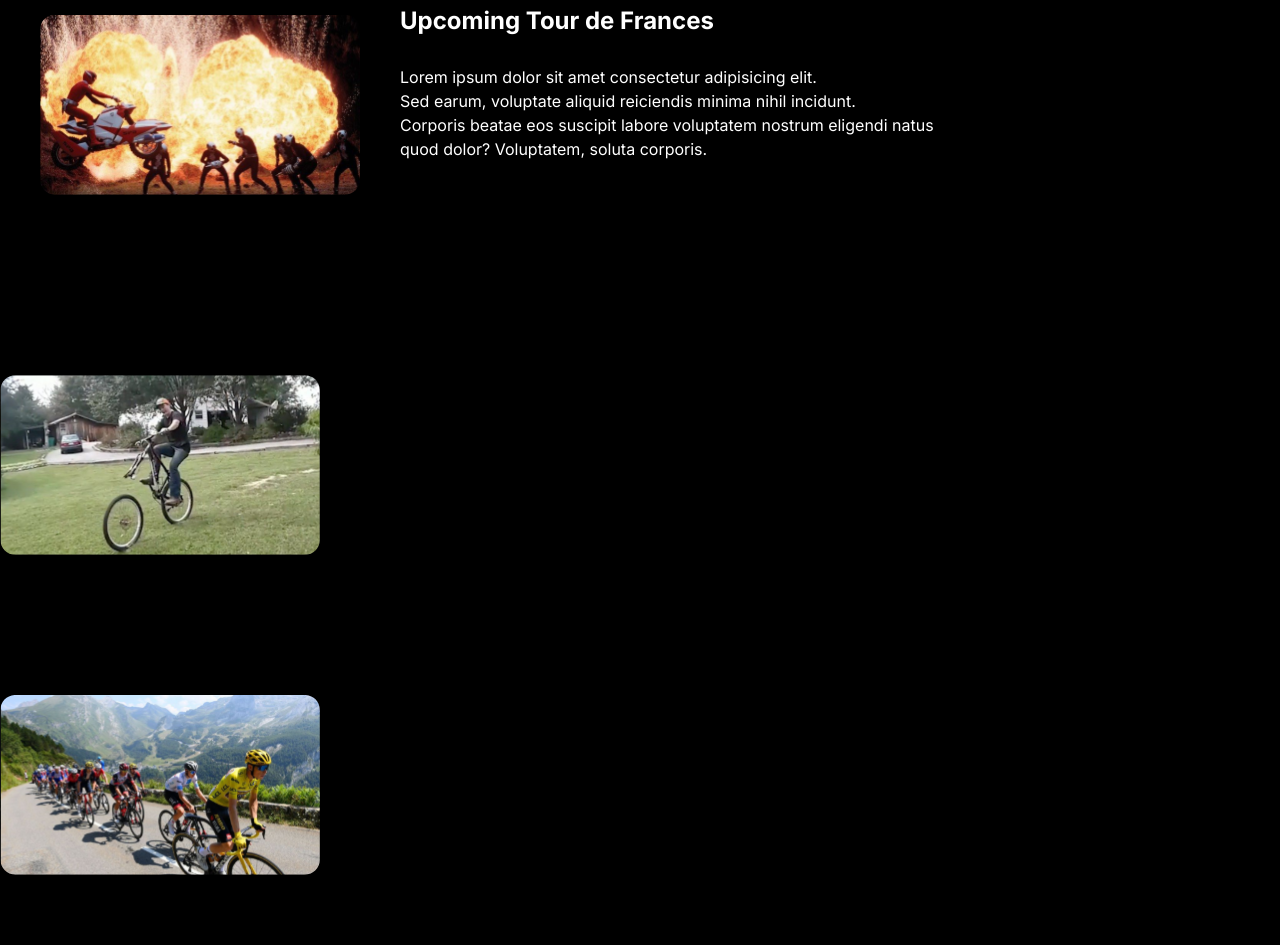
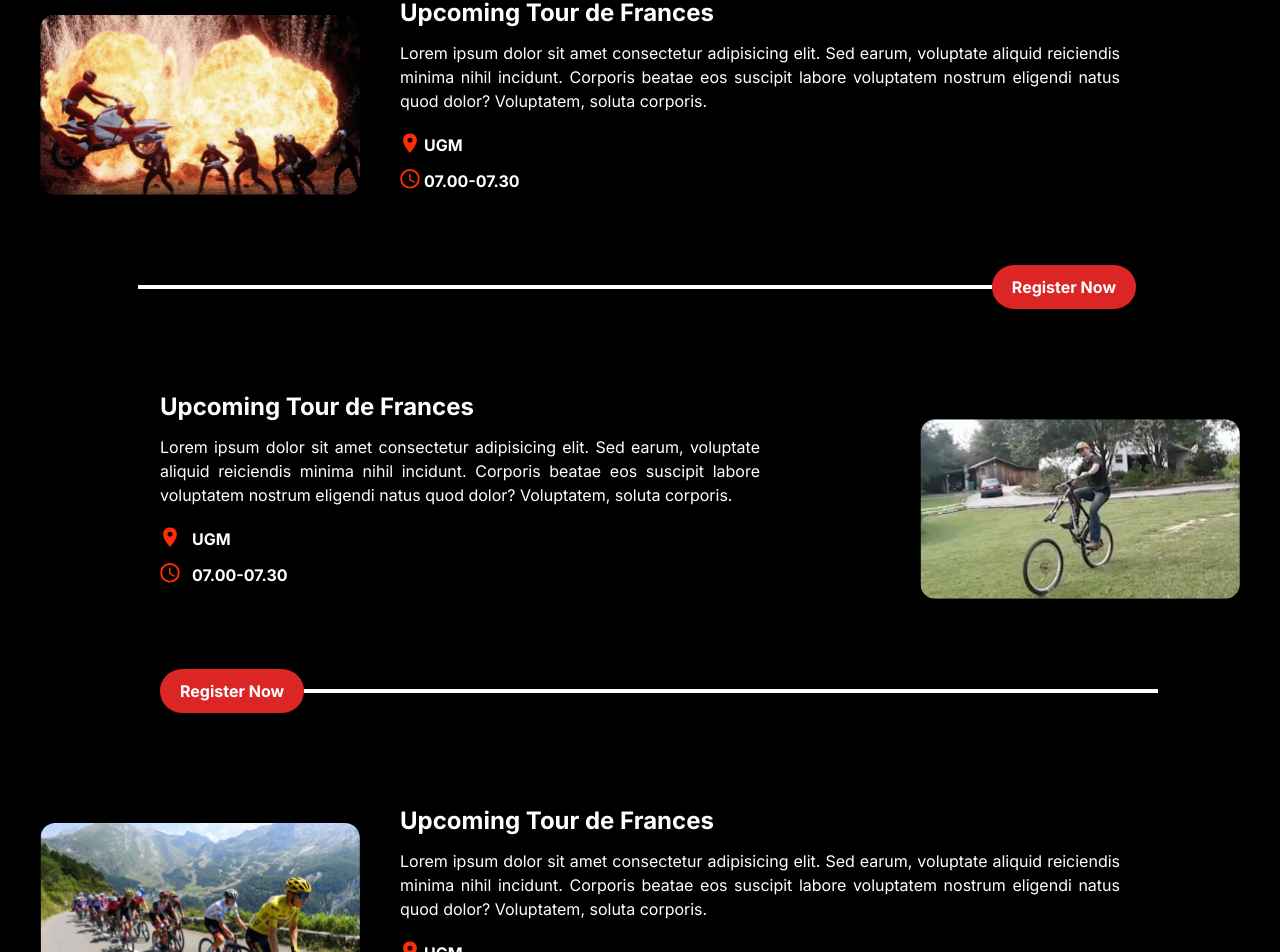
Before and after one commit to yanridwan/TEDxUGM-3.0, a Next.js app: page /cycling in a window 1280 px wide. Shown: the part 95-1047 px from the top of the page. Built offline with nearby package versions, Linux system fonts and the light colour scheme.

Commit message:
interview

```diff
--- a/app/cycling/page.tsx
+++ b/app/cycling/page.tsx
@@ -7,18 +7,58 @@
       <img src="interview/logo.svg" className="w-25 h-10 absolute right-5 bottom-4"/>
     </div>
     <div className="flex flex-row items-center">
-      <img src="/cycling/pics.svg" className=" h-80 w-80 mx-10 mt-10"/>
-      <h1 className="absolute text-2xl text-white font-bold left-[400px] top-[100px]">Upcoming Tour de Frances</h1>
-      <h2 className="absolute text-white left-[400px] top-[160px] text-justify md">Lorem ipsum dolor sit amet consectetur adipisicing elit. <br />
-      Sed earum, voluptate aliquid reiciendis minima nihil incidunt. <br />
-      Corporis beatae eos suscipit labore voluptatem nostrum eligendi natus<br />
-      quod dolor? Voluptatem, soluta corporis.<br /></h2>
+      <img src="/cycling/pics.svg" className=" h-80 w-80 ml-10 mt-10"/>
+      <div>
+      <h1 className="text-2xl text-white font-bold ml-10 mt-5 mb-3 ">Upcoming Tour de Frances</h1>
+      <h3 className=" text-white ml-10 mr-40 text-justify ">Lorem ipsum dolor sit amet consectetur adipisicing elit.
+      Sed earum, voluptate aliquid reiciendis minima nihil incidunt.
+      Corporis beatae eos suscipit labore voluptatem nostrum eligendi natus
+      quod dolor? Voluptatem, soluta corporis.</h3>
+      <img src="/cycling/location.svg" className="h-5 w-5 ml-10 mt-5"/>
+      <h4 className="font-bold text-white ml-16 -mt-5 mb-3">UGM</h4>
+      <img src="/cycling/time.svg" className="h-5 w-5 ml-10"/>
+      <h4 className="font-bold text-white ml-16 -mt-5">07.00-07.30</h4>
+    </div>
+    </div>
+    <div className="flex flex-row-reverse items-center">
+    <button className="bg-red-600 hover:bg-red-500 text-white font-bold px-5 mt-0 mr-36 py-2.5 rounded-full">Register Now</button>
+    <span class="h-1 w-2/3 bg-white"></span>
+    </div>
+    <div className="flex flex-row-reverse items-center">
+      <img src="/cycling/pics2.svg" className="h-80 w-80 mr-10  mt-10"/>
+      <div>
+      <h1 className=" text-2xl text-white font-bold ml-40 mb-3 ">Upcoming Tour de Frances</h1>
+      <h3 className=" text-white ml-40 mr-40 text-justify ">Lorem ipsum dolor sit amet consectetur adipisicing elit.
+      Sed earum, voluptate aliquid reiciendis minima nihil incidunt.
+      Corporis beatae eos suscipit labore voluptatem nostrum eligendi natus
+      quod dolor? Voluptatem, soluta corporis.</h3>
+      <img src="/cycling/location.svg" className="h-5 w-5 ml-40 mt-5"/>
+      <h4 className="font-bold text-white ml-48 -mt-5 mb-3">UGM</h4>
+      <img src="/cycling/time.svg" className="h-5 w-5 ml-40"/>
+      <h4 className="font-bold text-white ml-48 -mt-5">07.00-07.30</h4>
+      </div>
     </div>
     <div className="flex flex-row items-center">
-      <img src="/cycling/pics2.svg" className="h-80 w-80  mt-10"/>
+    <button className="bg-red-600 hover:bg-red-500 text-white font-bold px-5 mt-0 ml-40 py-2.5 rounded-full">Register Now</button>
+    <span class="h-1 w-2/3 bg-white"></span>
     </div>
     <div className="flex flex-row items-center">
-      <img src="/cycling/pics3.svg" className=" h-80 w-80 left-[40px] top-[560px]"/>
+      <img src="/cycling/pics3.svg" className=" h-80 w-80 ml-10 mt-10 "/>
+      <div>
+      <h1 className="text-2xl text-white font-bold ml-10 mt-5 mb-3 ">Upcoming Tour de Frances</h1>
+      <h3 className=" text-white ml-10 mr-40 text-justify ">Lorem ipsum dolor sit amet consectetur adipisicing elit.
+      Sed earum, voluptate aliquid reiciendis minima nihil incidunt.
+      Corporis beatae eos suscipit labore voluptatem nostrum eligendi natus
+      quod dolor? Voluptatem, soluta corporis.</h3>
+      <img src="/cycling/location.svg" className="h-5 w-5 ml-10 mt-5"/>
+      <h4 className="font-bold text-white ml-16 -mt-5 mb-3">UGM</h4>
+      <img src="/cycling/time.svg" className="h-5 w-5 ml-10"/>
+      <h4 className="font-bold text-white ml-16 -mt-5">07.00-07.30</h4>
+      </div>
+    </div>
+    <div className="flex flex-row-reverse items-center">
+    <button className="bg-red-600 hover:bg-red-500 text-white font-bold px-5 mt-0 mr-36 py-2.5 mb-10 rounded-full">Register Now</button>
+    <span class="h-1 w-2/3 bg-white mb-10"></span>
     </div>
 </div>
   )
--- a/app/interview/page.tsx
+++ b/app/interview/page.tsx
@@ -1,10 +1,64 @@
 function Interview() {
   return (
     <div class="relative bg-red-600 min-h-screen ">
-    <div class="fixed box-content bg-white w-full h-16">
+      <div className="fixed box-content bg-white w-full h-16 z-20">
       <img src="interview/arrow.svg" className="w-5 h-5 absolute left-10 top-5"/>
       <h1 className="absolute left-16 font-bold top-5">Interview</h1>
       <img src="interview/logo.svg" className="w-25 h-10 absolute right-5 bottom-4"/>
+    </div>
+    <div className="flex flex-row items-center">
+      <img src="/cycling/pics.svg" className=" h-80 w-80 ml-10 mt-10"/>
+      <div>
+      <h1 className="text-2xl text-white font-bold ml-10 mt-5 mb-3 ">Upcoming Tour de Frances</h1>
+      <h3 className=" text-white ml-10 mr-40 text-justify ">Lorem ipsum dolor sit amet consectetur adipisicing elit.
+      Sed earum, voluptate aliquid reiciendis minima nihil incidunt.
+      Corporis beatae eos suscipit labore voluptatem nostrum eligendi natus
+      quod dolor? Voluptatem, soluta corporis.</h3>
+      <img src="/cycling/location.svg" className="h-5 w-5 ml-10 mt-5"/>
+      <h4 className="font-bold text-white ml-16 -mt-5 mb-3">UGM</h4>
+      <img src="/cycling/time.svg" className="h-5 w-5 ml-10"/>
+      <h4 className="font-bold text-white ml-16 -mt-5">07.00-07.30</h4>
+    </div>
+    </div>
+    <div className="flex flex-row-reverse items-center">
+    <button className="bg-black hover:bg-red-500 text-white font-bold px-5 mt-0 mr-36 py-2.5 rounded-full">Register Now</button>
+    <span class="h-1 w-2/3 bg-white"></span>
+    </div>
+    <div className="flex flex-row-reverse items-center">
+      <img src="/cycling/pics2.svg" className="h-80 w-80 mr-10  mt-10"/>
+      <div>
+      <h1 className=" text-2xl text-white font-bold ml-40 mb-3 ">Upcoming Tour de Frances</h1>
+      <h3 className=" text-white ml-40 mr-40 text-justify ">Lorem ipsum dolor sit amet consectetur adipisicing elit.
+      Sed earum, voluptate aliquid reiciendis minima nihil incidunt.
+      Corporis beatae eos suscipit labore voluptatem nostrum eligendi natus
+      quod dolor? Voluptatem, soluta corporis.</h3>
+      <img src="/interview/loc1.svg" className="h-5 w-5 ml-40 mt-5"/>
+      <h4 className="font-bold text-white ml-48 -mt-5 mb-3">UGM</h4>
+      <img src="/interview/time1.svg" className="h-5 w-5 ml-40"/>
+      <h4 className="font-bold text-white ml-48 -mt-5">07.00-07.30</h4>
+      </div>
+    </div>
+    <div className="flex flex-row items-center">
+    <button className="bg-black hover:bg-red-500 text-white font-bold px-5 mt-0 ml-40 py-2.5 rounded-full">Register Now</button>
+    <span class="h-1 w-2/3 bg-white"></span>
+    </div>
+    <div className="flex flex-row items-center">
+      <img src="/cycling/pics3.svg" className=" h-80 w-80 ml-10 mt-10 "/>
+      <div>
+      <h1 className="text-2xl text-white font-bold ml-10 mt-5 mb-3 ">Upcoming Tour de Frances</h1>
+      <h3 className=" text-white ml-10 mr-40 text-justify ">Lorem ipsum dolor sit amet consectetur adipisicing elit.
+      Sed earum, voluptate aliquid reiciendis minima nihil incidunt.
+      Corporis beatae eos suscipit labore voluptatem nostrum eligendi natus
+      quod dolor? Voluptatem, soluta corporis.</h3>
+      <img src="/interview/loc1.svg" className="h-5 w-5 ml-10 mt-5"/>
+      <h4 className="font-bold text-white ml-16 -mt-5 mb-3">UGM</h4>
+      <img src="/cycling/time.svg" className="h-5 w-5 ml-10"/>
+      <h4 className="font-bold text-white ml-16 -mt-5">07.00-07.30</h4>
+      </div>
+    </div>
+    <div className="flex flex-row-reverse items-center">
+    <button className="bg-black hover:bg-red-500 text-white font-bold px-5 mt-0 mr-36 py-2.5 mb-10 rounded-full">Register Now</button>
+    <span class="h-1 w-2/3 bg-white mb-10"></span>
     </div>
 
   </div>
```
Also changed, not shown: public/interview/loc1.svg (added), public/interview/time1.svg (added).
